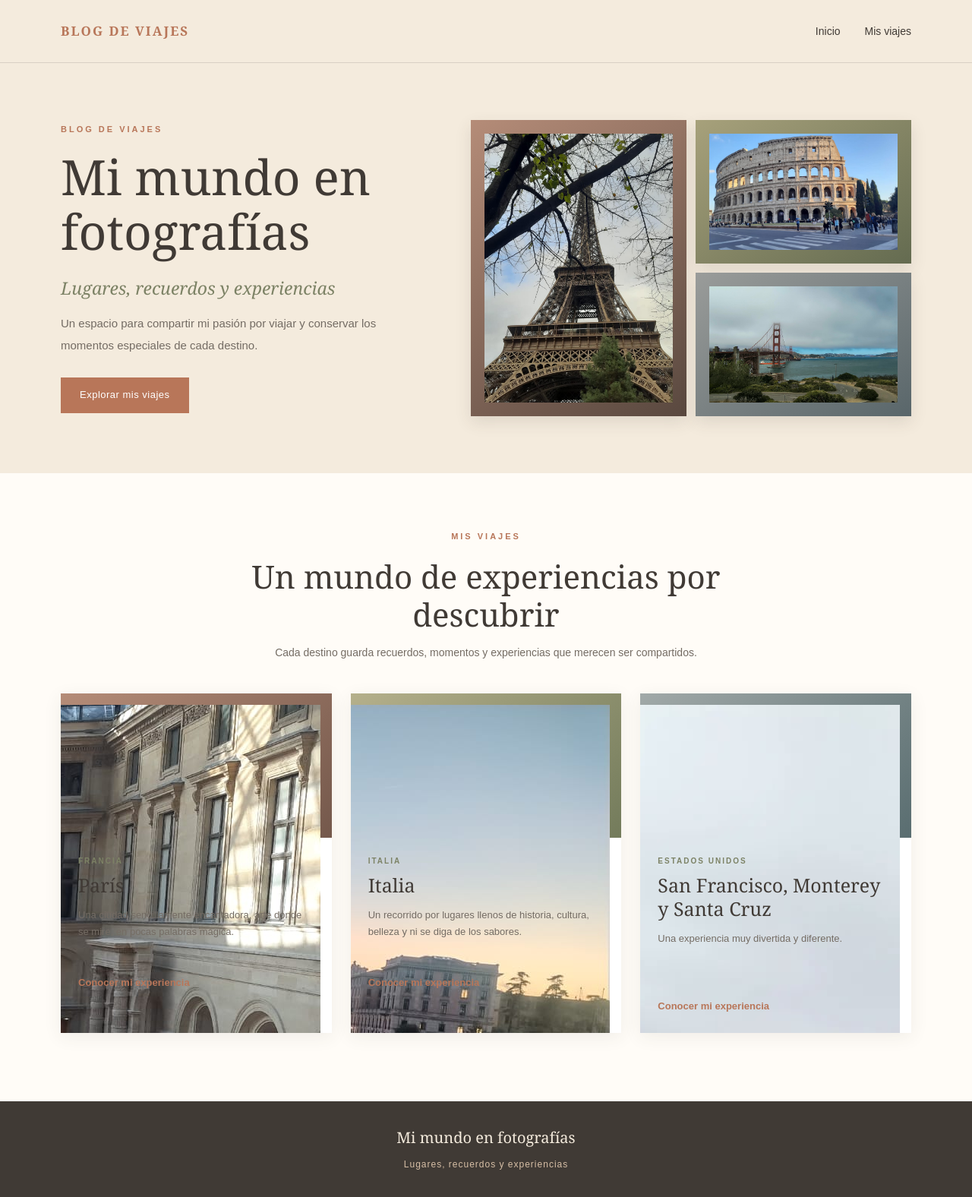
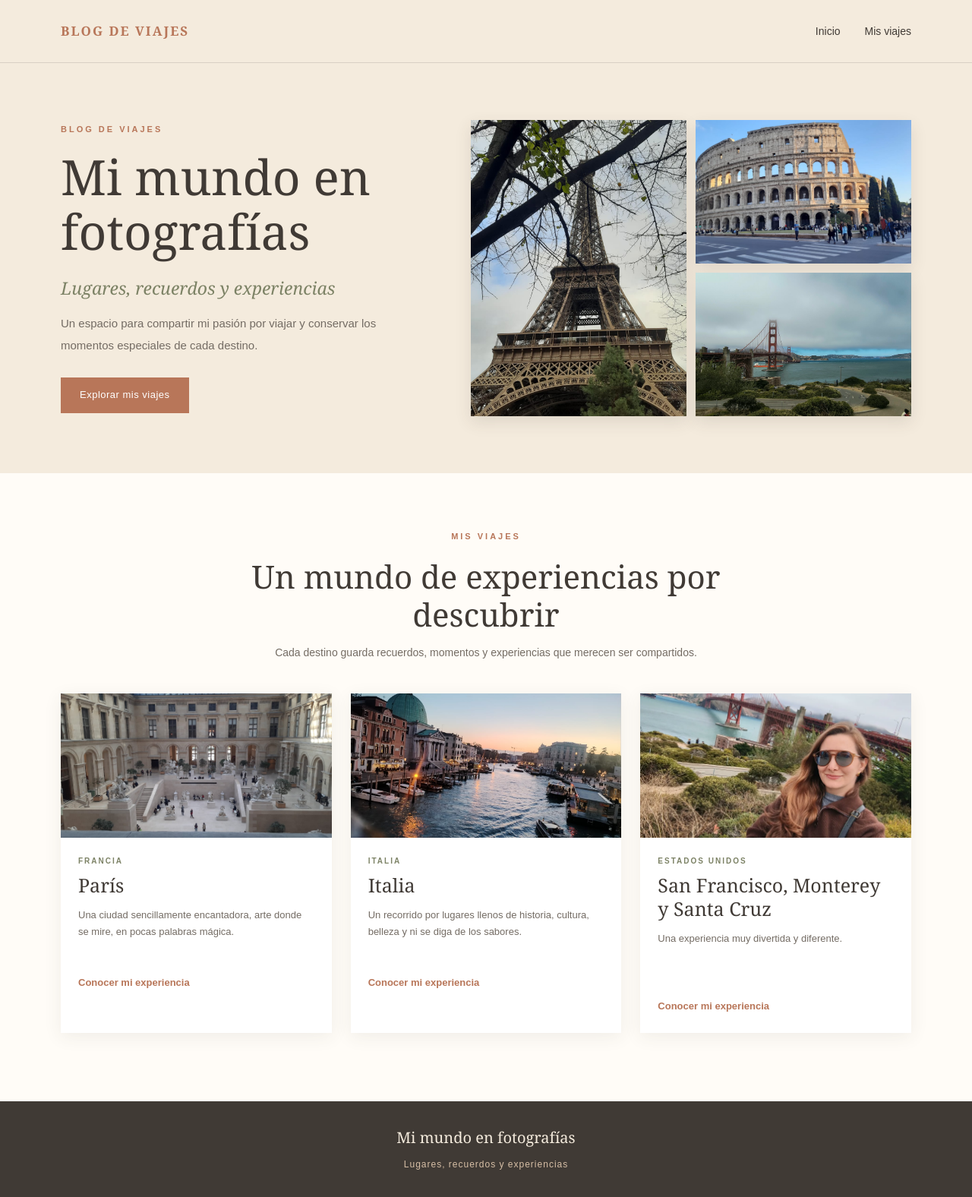
Before and after one commit to jszuluaga/mi-mundo-en-fotografias, a Jekyll site: the page built from index.html, in a window 1280 px wide. Shown: the whole page at 76% size. Built offline with Jekyll 4.4.1, drawn with Linux system fonts in a browser that asks for light colours.

Commit message:
actualizacion de diseño imagenes

```diff
--- a/assets/css/style.css
+++ b/assets/css/style.css
@@ -164,34 +164,32 @@ a {
 
 .foto {
   position: relative;
-  display: flex;
-  align-items: flex-end;
-  justify-content: flex-start;
   overflow: hidden;
-  padding: 18px;
-  color: white;
-  font-family: Georgia, "Times New Roman", serif;
-  font-size: 23px;
   box-shadow: 0 8px 20px rgba(64, 58, 53, 0.12);
 }
 
-.foto span {
-  position: relative;
-  z-index: 1;
-  text-shadow: 0 2px 8px rgba(0, 0, 0, 0.4);
+.foto img {
+  position: absolute;
+  inset: 0;
+  width: 100%;
+  height: 100%;
+  display: block;
+  object-fit: cover;
+  object-position: center;
 }
 
 .foto-paris {
   grid-row: 1 / 3;
-  background: linear-gradient(145deg, #B58C78, #59483F);
 }
 
 .foto-italia {
-  background: linear-gradient(145deg, #A7A17B, #646B50);
+  grid-column: 2;
+  grid-row: 1;
 }
 
 .foto-san-francisco {
-  background: linear-gradient(145deg, #9A9C9A, #59666A);
+  grid-column: 2;
+  grid-row: 2;
 }
 
 /* =====================================
@@ -249,29 +247,16 @@ a {
 
 .imagen-tarjeta {
   height: 190px;
-  display: flex;
-  align-items: flex-start;
-  justify-content: flex-end;
-  padding: 15px;
-  color: white;
+  overflow: hidden;
+  background-color: var(--beige);
 }
 
-.imagen-tarjeta span {
-  font-family: Georgia, "Times New Roman", serif;
-  font-size: 25px;
-  opacity: 0.85;
-}
-
-.tarjeta-paris {
-  background: linear-gradient(135deg, #B58C78, #74584B);
-}
-
-.tarjeta-italia {
-  background: linear-gradient(135deg, #B5B08B, #737B5B);
-}
-
-.tarjeta-san-francisco {
-  background: linear-gradient(135deg, #A1A9A8, #596D70);
+.imagen-tarjeta img {
+  width: 100%;
+  height: 100%;
+  display: block;
+  object-fit: cover;
+  object-position: center;
 }
 
 .contenido-tarjeta {
@@ -355,11 +340,6 @@ a {
     text-align: center;
   }
 
-  .presentacion h1 {
-    margin-left: auto;
-    margin-right: auto;
-  }
-
   .introduccion {
     margin-left: auto;
     margin-right: auto;
@@ -406,11 +386,6 @@ a {
     height: 300px;
   }
 
-  .foto {
-    padding: 12px;
-    font-size: 18px;
-  }
-
   .destinos {
     padding: 55px 5%;
   }
@@ -423,16 +398,3 @@ a {
     height: 210px;
   }
 }
-
-/* Fotografías del collage principal */
-.foto {
-    overflow: hidden;
-}
-
-.foto img {
-    width: 100%;
-    height: 100%;
-    display: block;
-    object-fit: cover;
-    object-position: center;
-}
```
